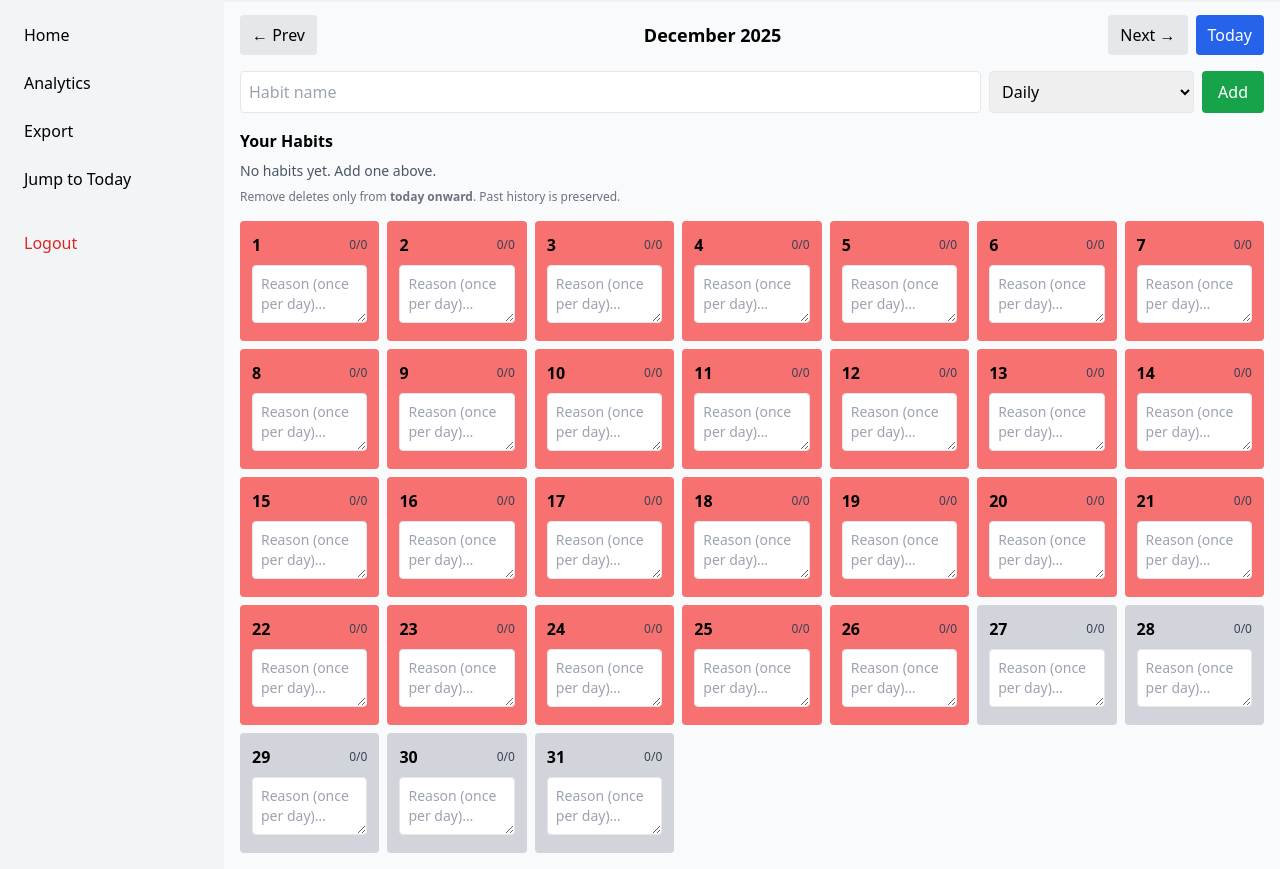
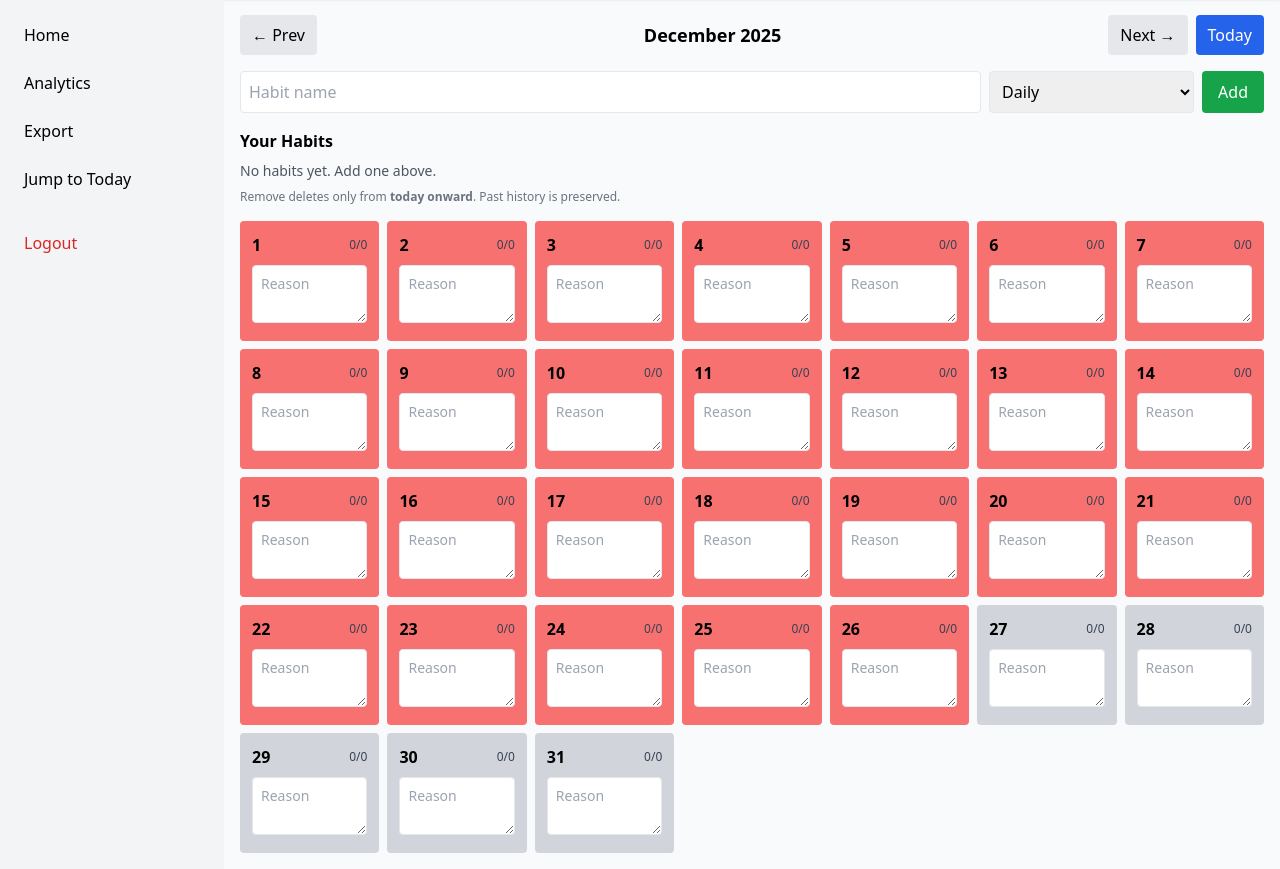
Before and after one commit to rathibharat/habit-tracker-v3, a Flask app: page /home in a window 1280 px wide. Shown: the part 65-934 px from the top of the page. Run offline with Flask 3, Linux system fonts and the light colour scheme; the visitor is signed in with stand-in values (Sample User, id 1); data that the repository does not hold is empty; some libraries are stand-ins or nearby versions.

Commit message:
Update home.html

```diff
--- a/templates/home.html
+++ b/templates/home.html
@@ -77,7 +77,7 @@
 
     <textarea class="w-full text-sm mt-2 p-2 rounded border reason"
               data-date="{{ day.date }}"
-              placeholder="Reason (once per day)…">{{ day.reason }}</textarea>
+              placeholder="Reason">{{ day.reason }}</textarea>
   </div>
 {% endfor %}
 </div>
```
